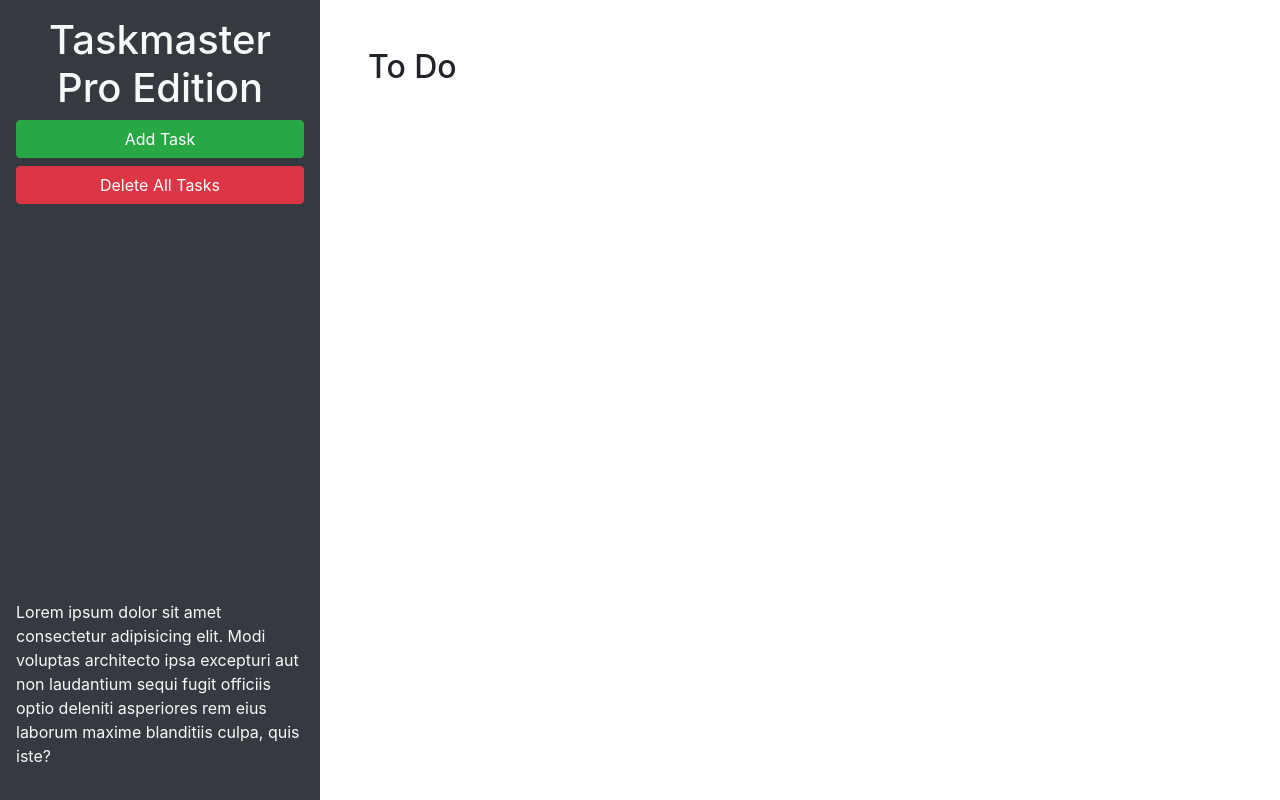
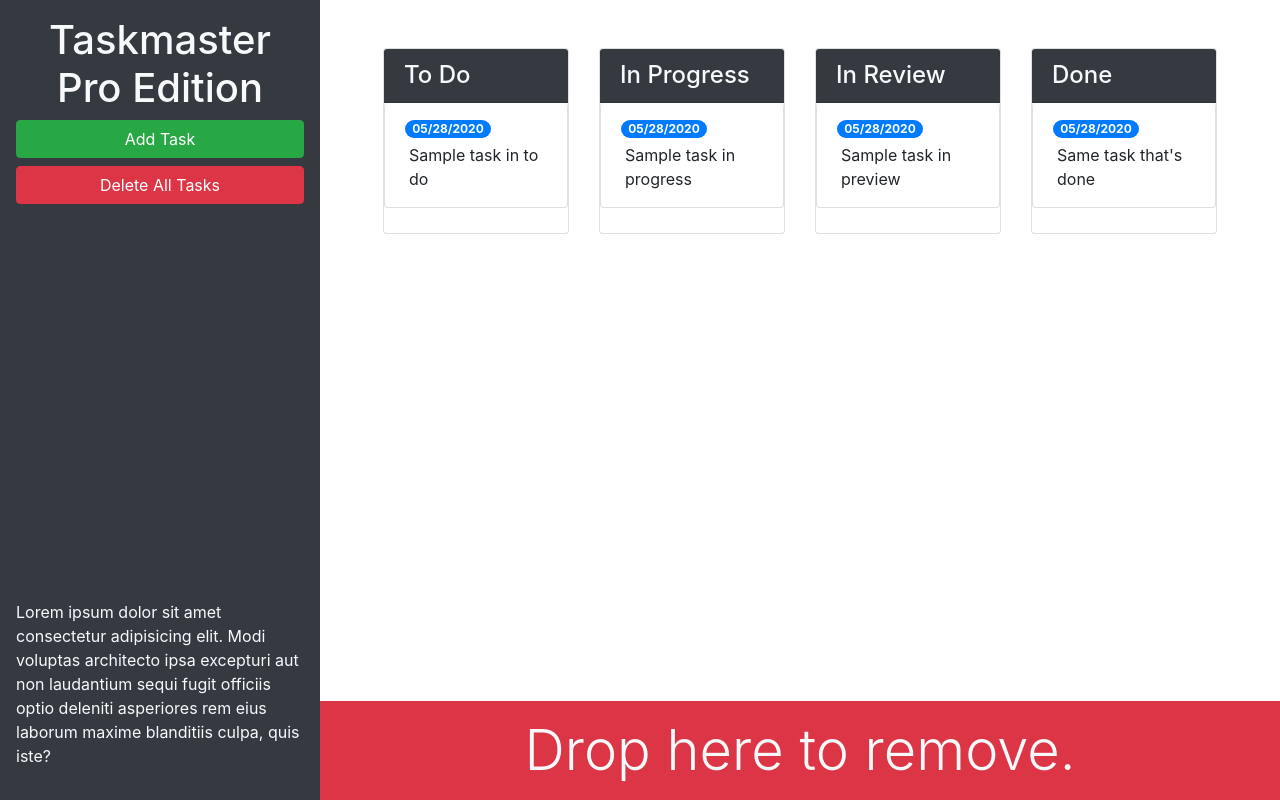
Before and after one commit to aubree-alexander/taskmaster-pro, a plain HTML site: page index.html in a window 1280 px wide. Drawn offline with nearby package versions, Linux system fonts and the light colour scheme.

Commit message:
add bootstrap to style page and add trash element

```diff
--- a/index.html
+++ b/index.html
@@ -13,20 +13,84 @@
 <body>
 
   <div class="row min-vh-100 no-gutters">
-    <header class="col-12 col-lg-3 bg-dark text-light d-flex flex-column p-4 p-lg-3">
+    <header class="col-12 col-lg-3 bg-dark text-light sticky-top d-flex flex-column p-4 p-lg-3">
       <h1 class="text-center">Taskmaster Pro Edition</h1>
       <button id="create-task" class="btn btn-block btn-success" data-toggle="modal" data-target="#task-form-modal">Add
         Task</button>
       <button id="remove-tasks" class="btn btn-block btn-danger">Delete All Tasks</button>
-      <p class="mt-auto">Lorem ipsum dolor sit amet consectetur adipisicing elit. Modi voluptas architecto ipsa
+      <p class="mt-auto d-none d-lg-block">Lorem ipsum dolor sit amet consectetur adipisicing elit. Modi voluptas architecto ipsa
         excepturi aut non
         laudantium sequi fugit officiis optio deleniti asperiores rem eius laborum maxime blanditiis culpa, quis iste?
       </p>
     </header>
-    <main class="col-12 col-lg-9">
-      <div class="m-5">
-        <h2>To Do</h2>
-        <ul id="list-toDo" class="list-group"> </ul>
+    <main class="col-12 col-lg-9 d-flex flex-column">
+      <div class="m-5 row justify-content-around">
+        <!--to do start-->
+        <div class="col-12 col-md-6 col-xl-3 mb-3">
+          <div class="card">
+            <h4 class="card-header bg-dark text-light">
+              To Do
+            </h4>
+            <ul id="list-toDo" class="list-group">
+              <li class="list-group-item">
+                <span class="badge badge-primary badge-pill">05/28/2020</span>
+                <p class="m-1">Sample task in to do</p>
+              </li>
+            </ul>
+          </div>
+        </div>
+        <!--to do end-->
+        <!--in progress start-->
+        <div class="col-12 col-md-6 col-xl-3 mb-3">
+          <div class="card">
+            <h4 class="card-header bg-dark text-light">
+              In Progress
+            </h4>
+            <ul id="list-inProgress" class="list-group">
+              <li class="list-group-item">
+                <span class="badge badge-primary badge-pill">05/28/2020</span>
+                <p class="m-1">Sample task in progress</p>
+              </li>
+            </ul>
+          </div>
+        </div>
+        <!--in progress end-->
+        <!--in review start-->
+        <div class="col-12 col-md-6 col-xl-3 mb-3">
+          <div class="card">
+            <h4 class="card-header bg-dark text-light">
+              In Review
+            </h4>
+            <ul id="list-inReview" class="list-group">
+              <li class="list-group-item">
+                <span class="badge badge-primary badge-pill">05/28/2020</span>
+                <p class="m-1">Sample task in preview</p>
+              </li>
+            </ul>
+          </div>
+        </div>
+        <!--in review end-->
+        <!--done start-->
+        <div class="col-12 col-md-6 col-xl-3 mb-3">
+          <div class="card">
+            <h4 class="card-header bg-dark text-light">
+              Done
+            </h4>
+            <ul id="list-done" class="list-group">
+              <li class="list-group-item">
+                <span class="badge badge-primary badge-pill">05/28/2020</span>
+                <p class="m-1">Same task that's done</p>
+              </li>
+            </ul>
+          </div>
+        </div>
+        <!--done end-->
+      </div>
+
+      <div id="trash" class="mt-auto">
+        <div class="w-100 bg-danger p-3 text-center text-light display-4">
+          Drop here to remove.
+        </div>
       </div>
     </main>
   </div>
@@ -46,11 +110,11 @@
           <form>
             <div class="form-group">
               <label for="modalTaskDescription">Task description</label>
-              <textarea id="modalTaskDescription" rows="3"></textarea>
+              <textarea id="modalTaskDescription" rows="3" class="form-control"></textarea>
             </div>
             <div class="form-group">
               <label for="modalDueDate">Due date</label>
-              <input type="text" id="modalDueDate" placeholder="mm/dd/yyyy" autocomplete="off" />
+              <input type="text" class="form-control" id="modalDueDate" placeholder="mm/dd/yyyy" autocomplete="off" />
             </div>
           </form>
         </div>
```
